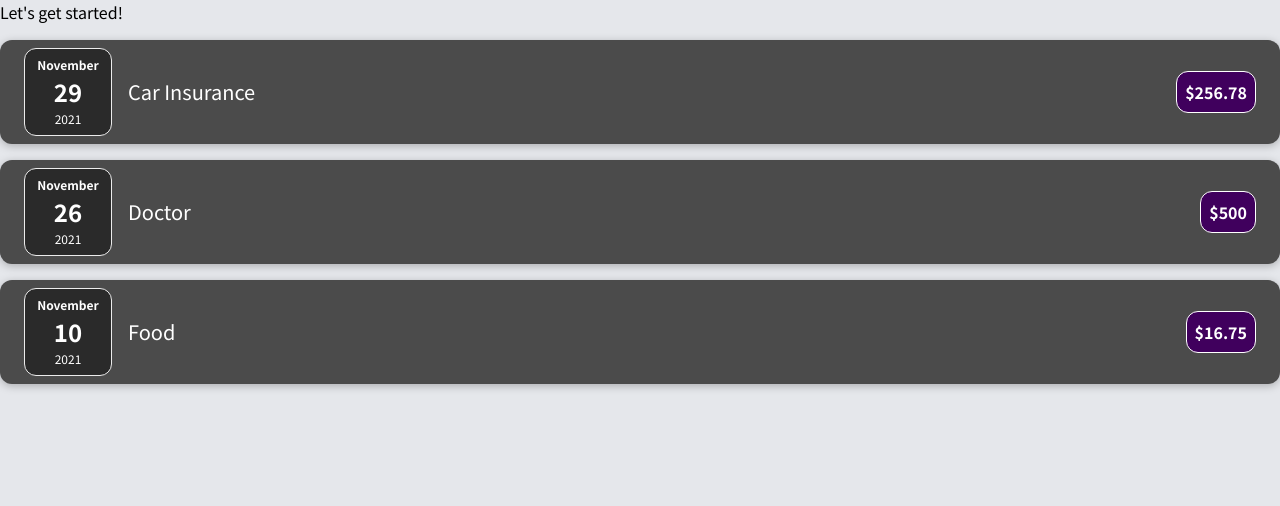
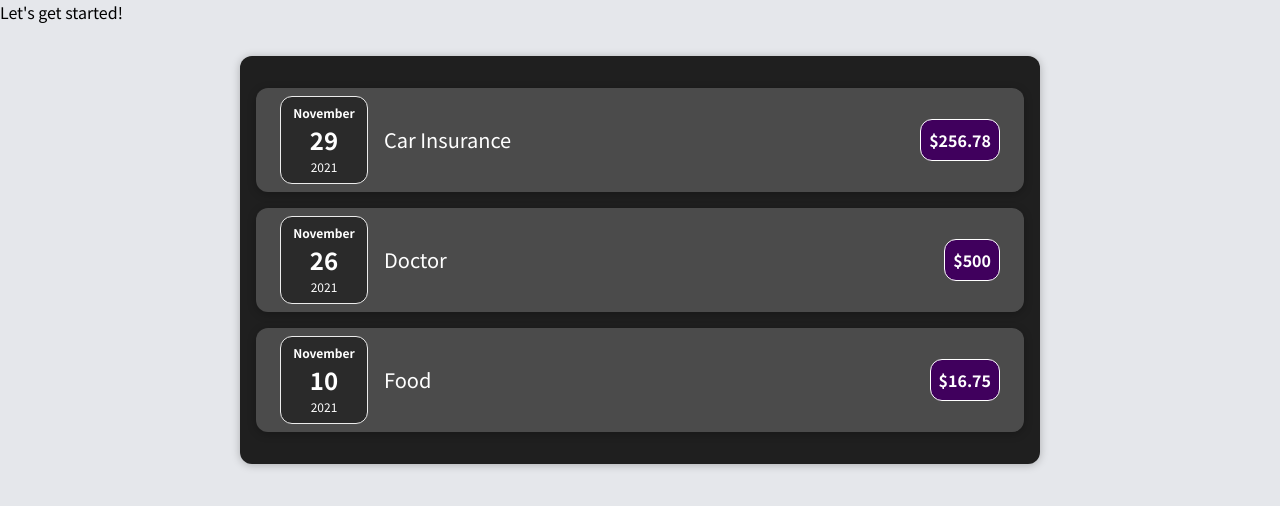
Before and after one commit to Russkazkin/react-complete-guide, a React (Create React App) app: page / in a window 1280 px wide. Shown: the top 506 px of the page. Built offline with nearby package versions, Linux system fonts and the light colour scheme.

Commit message:
Add root Expenses component and styles

```diff
--- a/src/App.jsx
+++ b/src/App.jsx
@@ -1,19 +1,11 @@
 import React from 'react';
-import ExpenseItem from './Components/ExpenseItem';
-import { uniqueId } from 'lodash';
+import Expenses from './Components/Expenses';
 
 const App = () => {
-  const expenses = [
-    { title: 'Car Insurance', amount: 256.78, date: new Date(2021, 10, 29) },
-    { title: 'Doctor', amount: 500, date: new Date(2021, 10, 26) },
-    { title: 'Food', amount: 16.75, date: new Date(2021, 10, 10) },
-  ];
   return (
     <div>
       <h2>Let&apos;s get started!</h2>
-      {expenses.map((item) => (
-        <ExpenseItem key={uniqueId('expense')} title={item.title} amount={item.amount} date={item.date} />
-      ))}
+      <Expenses />
     </div>
   );
 };
--- /dev/null
+++ b/src/Components/Expenses.jsx
@@ -0,0 +1,21 @@
+import React from 'react';
+import { uniqueId } from 'lodash';
+import ExpenseItem from './ExpenseItem';
+import './Expenses.sass';
+
+const Expenses = () => {
+  const expenses = [
+    { title: 'Car Insurance', amount: 256.78, date: new Date(2021, 10, 29) },
+    { title: 'Doctor', amount: 500, date: new Date(2021, 10, 26) },
+    { title: 'Food', amount: 16.75, date: new Date(2021, 10, 10) },
+  ];
+  return (
+    <div className="expenses">
+      {expenses.map((item) => (
+        <ExpenseItem key={uniqueId('expense')} title={item.title} amount={item.amount} date={item.date} />
+      ))}
+    </div>
+  );
+};
+
+export default Expenses;
--- /dev/null
+++ b/src/Components/Expenses.sass
@@ -0,0 +1,8 @@
+.expenses
+  padding: 1rem
+  background-color: rgb(31,31,31)
+  margin: 2rem auto
+  width: 50rem
+  max-width: 95%
+  border-radius: 12px
+  box-shadow: 0 1px 8px rgba(0,0,0,.25)
```
